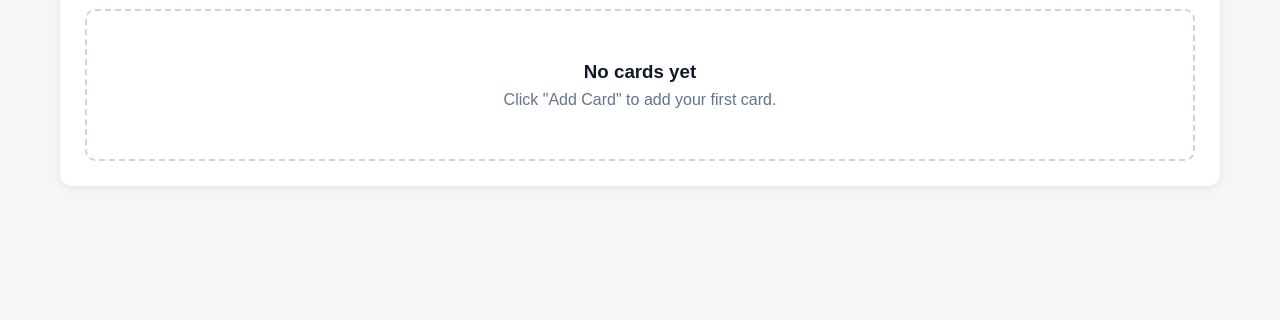
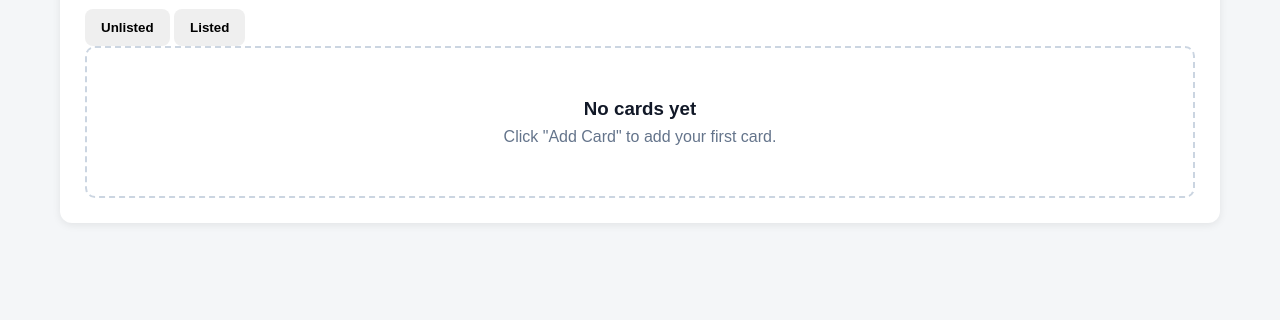
Before and after one commit to cilantropersonal90210-ops/card-profit-tracker, a plain HTML site: page index.html in a window 1280 px wide. Shown: the part 480-800 px from the top of the page. Drawn offline with Linux system fonts and the light colour scheme.

Commit message:
index.html

```diff
--- a/index.html
+++ b/index.html
@@ -54,6 +54,16 @@
 <div class="section-header">
 <h2>Inventory</h2>
 <button id="addCardButton">+ Add Card</button>
+</div>
+
+<div class="inventory-tabs">
+    <button id="unlistedTab" class="inventory-tab active">
+        Unlisted
+    </button>
+
+    <button id="listedTab" class="inventory-tab">
+        Listed
+    </button>
 </div>
 
 <div id="cardList">
```
